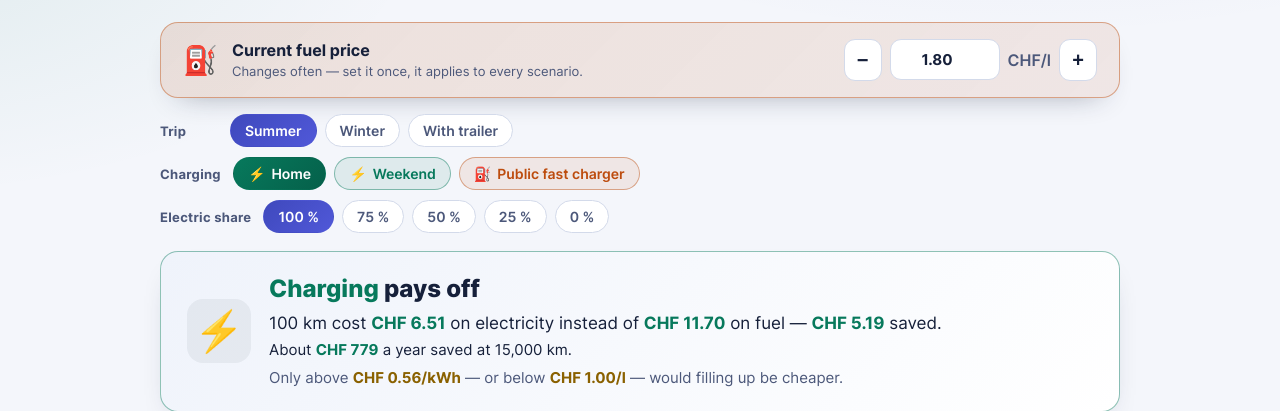
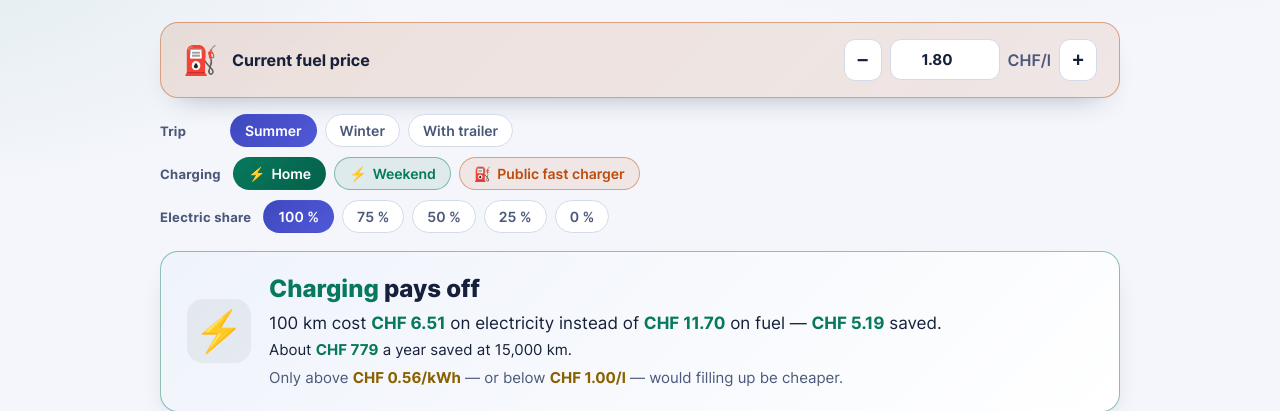
Before and after one commit to rjo3510/phev-sweetspot, a FastAPI app: page / in a window 1280 px wide. Shown: the part 200-611 px from the top of the page. Run offline with FastAPI, Linux system fonts and the light colour scheme; data comes from the database, SQL or seed files in the repository.

Commit message:
Update: fuel price card without the note line under its title

```diff
--- a/app/static/css/styles.css
+++ b/app/static/css/styles.css
@@ -214,7 +214,6 @@ body:not(.is-editor) .editor-only { display: none !important; }
 .fuelbar__label { display: flex; align-items: center; gap: 14px; }
 .fuelbar__icon { font-size: 28px; }
 .fuelbar__label strong { display: block; font-size: 16px; }
-.fuelbar__label small { color: var(--muted); font-size: 13px; }
 .fuelbar__set { display: flex; flex-direction: column; align-items: flex-end; gap: 6px; }
 .fuelbar__input { display: flex; align-items: center; gap: 8px; }
 .fuelbar__input input {
--- a/app/static/js/app.js
+++ b/app/static/js/app.js
@@ -62,7 +62,6 @@ const I18N = {
     app_title: "PHEV Charging Calculator",
     subtitle: "Find the break-even electricity price for your plug-in hybrid.",
     fuel_price_title: "Current fuel price",
-    fuel_price_note: "Changes often — set it once, it applies to every scenario.",
     chart_title: "Every price combination",
     bar_title: "Your break-even electricity price",
     bar_here: "You pay", bar_tip: "Break-even price",
@@ -134,7 +133,6 @@ const I18N = {
     app_title: "PHEV Kostenvergleich",
     subtitle: "Lohnt sich Laden? Der Kipp-Punkt zwischen Strom- und Benzinkosten.",
     fuel_price_title: "Aktueller Benzinpreis",
-    fuel_price_note: "Ändert sich oft — einmal setzen, gilt für alle Szenarien.",
     chart_title: "Alle Preiskombinationen",
     bar_title: "Wo der Strompreis kippt",
     bar_here: "Bezahlt wird", bar_tip: "Kipp-Preis",
--- a/app/templates/index.html
+++ b/app/templates/index.html
@@ -69,7 +69,6 @@
         <span class="fuelbar__icon">⛽</span>
         <div>
           <strong id="fuel-price-label" data-i18n="fuel_price_title">Current fuel price</strong>
-          <small data-i18n="fuel_price_note">Changes often — set it once, it applies to every scenario.</small>
         </div>
       </div>
       <div class="fuelbar__set">
```
Also changed, not shown: .claude-status.md.
